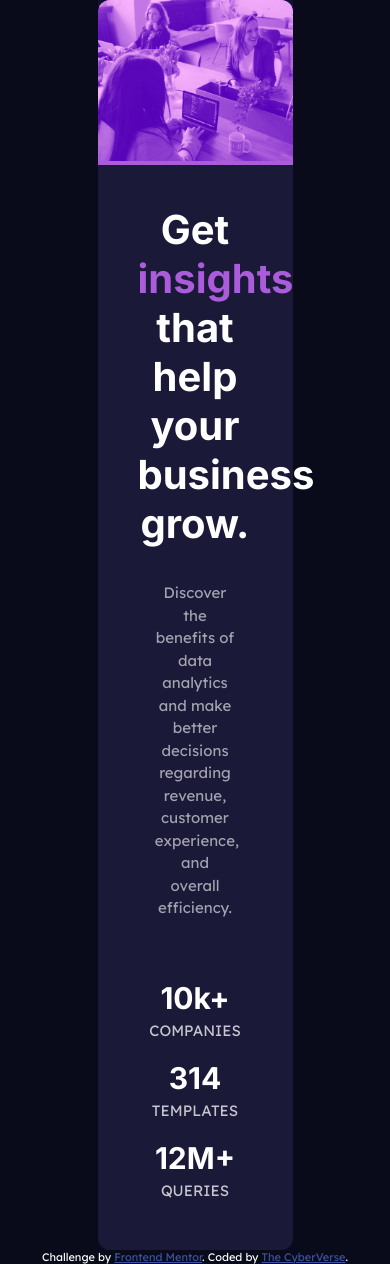
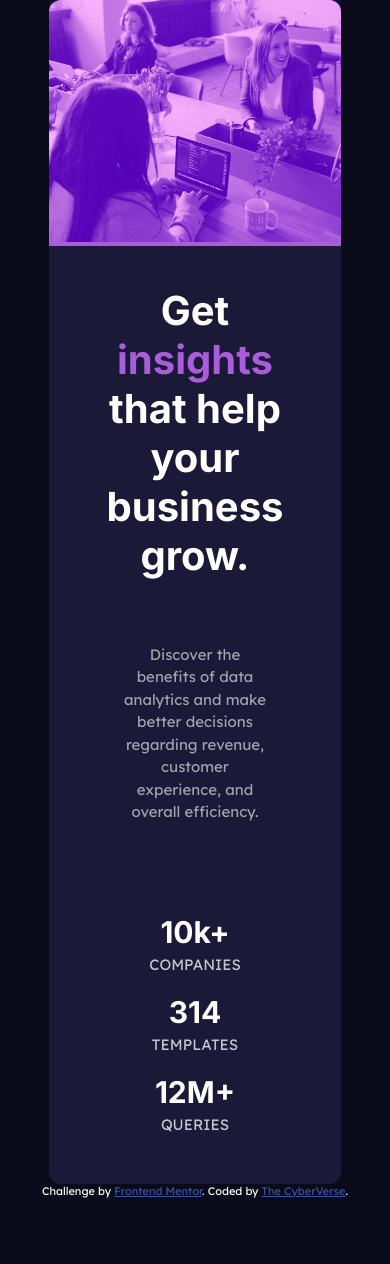
Before and after one commit to CyberVerse2/Stats-Preview-Component, a plain HTML site: page index.html in a window 390 px wide. After the commit the page ends 1198 px from the top, so only its background shows below. Drawn offline with Linux system fonts and the light colour scheme.

Commit message:
changed css

```diff
--- a/index.html
+++ b/index.html
@@ -37,13 +37,15 @@
   <body>
     <main>
       <section class="section-1">
-        <h1 class="heading">
+       <div class="main-text">
+         <h1 class="heading">
           Get <span>insights</span> that help your business grow.
         </h1>
         <p>
           Discover the benefits of data analytics and make better decisions
           regarding revenue, customer experience, and overall efficiency.
         </p>
+       </div>
         <div class="stats-container">
           <div class="stats">
             <h1>10k+</h1>
--- a/style.css
+++ b/style.css
@@ -37,7 +37,8 @@ section {
 .section-1 {
   display: flex;
   flex-direction: column;
-  padding: 6rem;
+  justify-content: space-between;
+  padding: 4rem;
 }
 h1 {
   font-family: "Inter", sans-serif;
@@ -75,8 +76,8 @@ h3 {
   color: var(--white-main);
 }
 .stats-container {
-  position: relative;
-  top: 5rem;
+  /* position: relative;
+  top: 5rem; */
   display: flex;
   width: 80%;
   justify-content: space-between;
@@ -86,10 +87,10 @@ h3 {
   border-bottom-right-radius: 1.2rem;
   border-top-right-radius: 1.2rem;
 }
-@media screen and (max-width: 1450px) {
+@media screen and (max-width: 76.8rem) {
   main {
     flex-direction: column;
-    max-width: 50%;
+    min-width: 70%;
     height: fit-content;
   }
   section {
@@ -101,11 +102,10 @@ h3 {
     padding: 4rem 4rem 6rem 4rem;
   }
   p {
-    width: 70%;
+    width: 100%;
     line-height: 2.25rem;
+    padding: 3rem;
     align-self: center;
-    /* margin: 3.4rem 1rem 3rem 1rem; */
-    text-align: center;
   }
   .stats-container {
     flex-direction: column;
```
